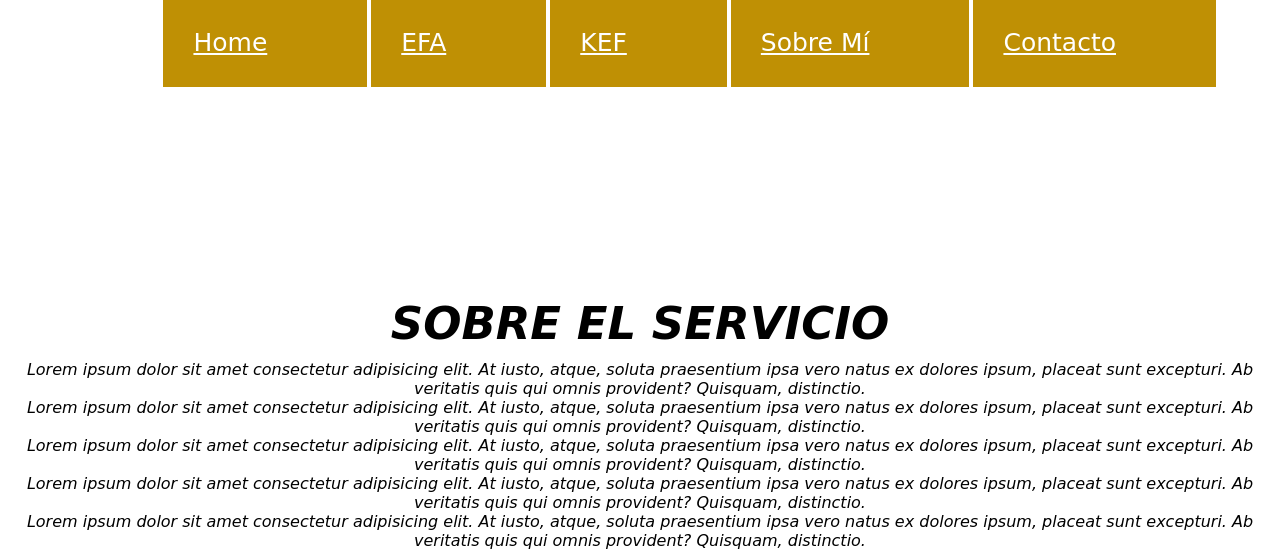
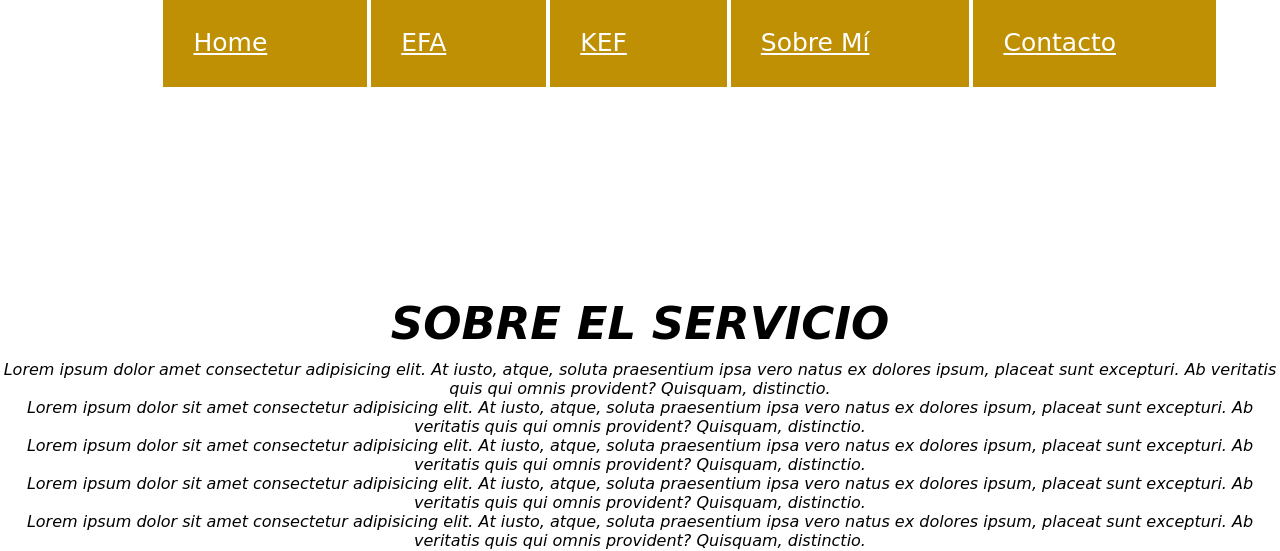
Before and after one commit to Mikhail-Balari/PreEntrega1-Balari, a plain HTML site: page index.html in a window 1280 px wide. Shown: the part 256-807 px from the top of the page. Drawn offline with nearby package versions, Linux system fonts and the light colour scheme; a web font is replaced by a local one.

Commit message:
modificacion del primer lorem del primer reglon del parrafo

```diff
--- a/index.html
+++ b/index.html
@@ -33,7 +33,7 @@
 
     <main>
         <div class="contenedorParrafos">
-            <p>Lorem ipsum dolor sit amet consectetur adipisicing elit. At iusto, atque, soluta praesentium ipsa vero natus ex dolores ipsum, placeat sunt excepturi. Ab veritatis quis qui omnis provident? Quisquam, distinctio.</p>
+            <p>Lorem ipsum dolor amet consectetur adipisicing elit. At iusto, atque, soluta praesentium ipsa vero natus ex dolores ipsum, placeat sunt excepturi. Ab veritatis quis qui omnis provident? Quisquam, distinctio.</p>
             <p>Lorem ipsum dolor sit amet consectetur adipisicing elit. At iusto, atque, soluta praesentium ipsa vero natus ex dolores ipsum, placeat sunt excepturi. Ab veritatis quis qui omnis provident? Quisquam, distinctio.</p>
             <p>Lorem ipsum dolor sit amet consectetur adipisicing elit. At iusto, atque, soluta praesentium ipsa vero natus ex dolores ipsum, placeat sunt excepturi. Ab veritatis quis qui omnis provident? Quisquam, distinctio.</p>
             <p>Lorem ipsum dolor sit amet consectetur adipisicing elit. At iusto, atque, soluta praesentium ipsa vero natus ex dolores ipsum, placeat sunt excepturi. Ab veritatis quis qui omnis provident? Quisquam, distinctio.</p>
```
